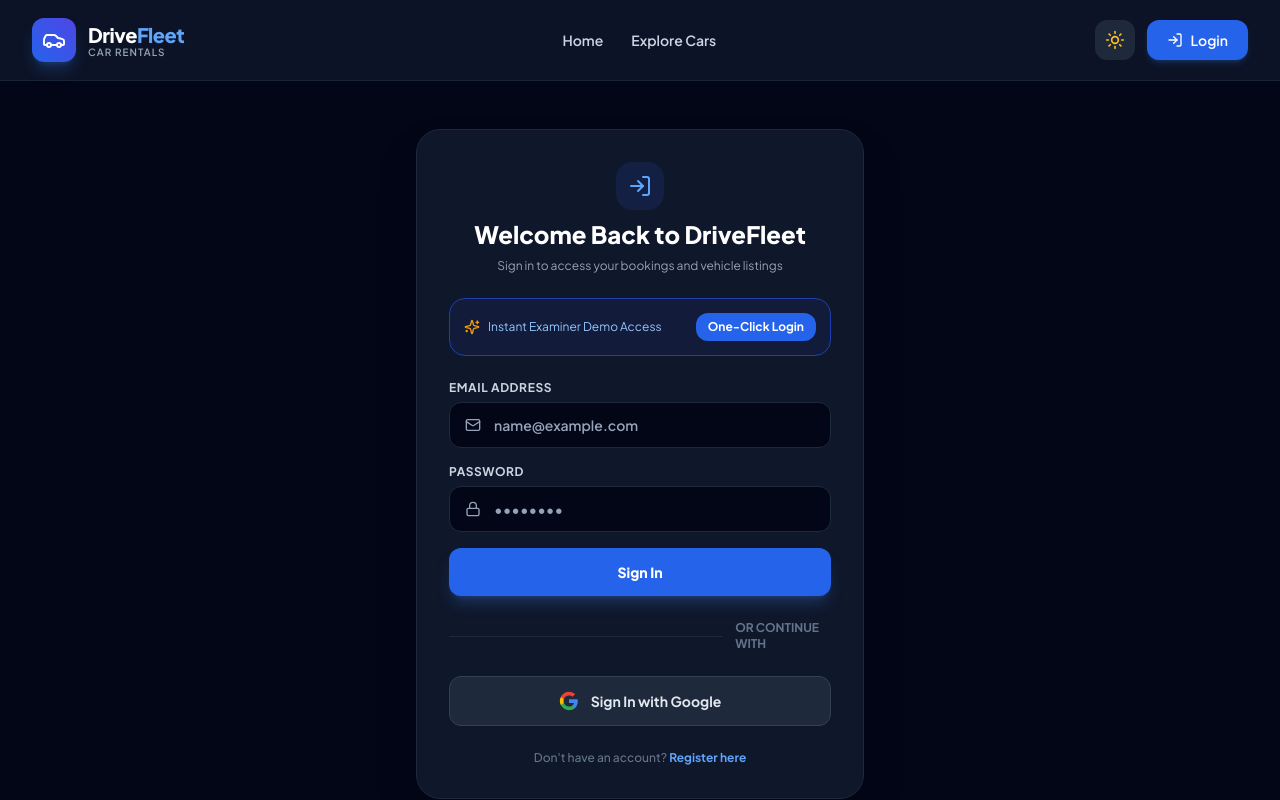
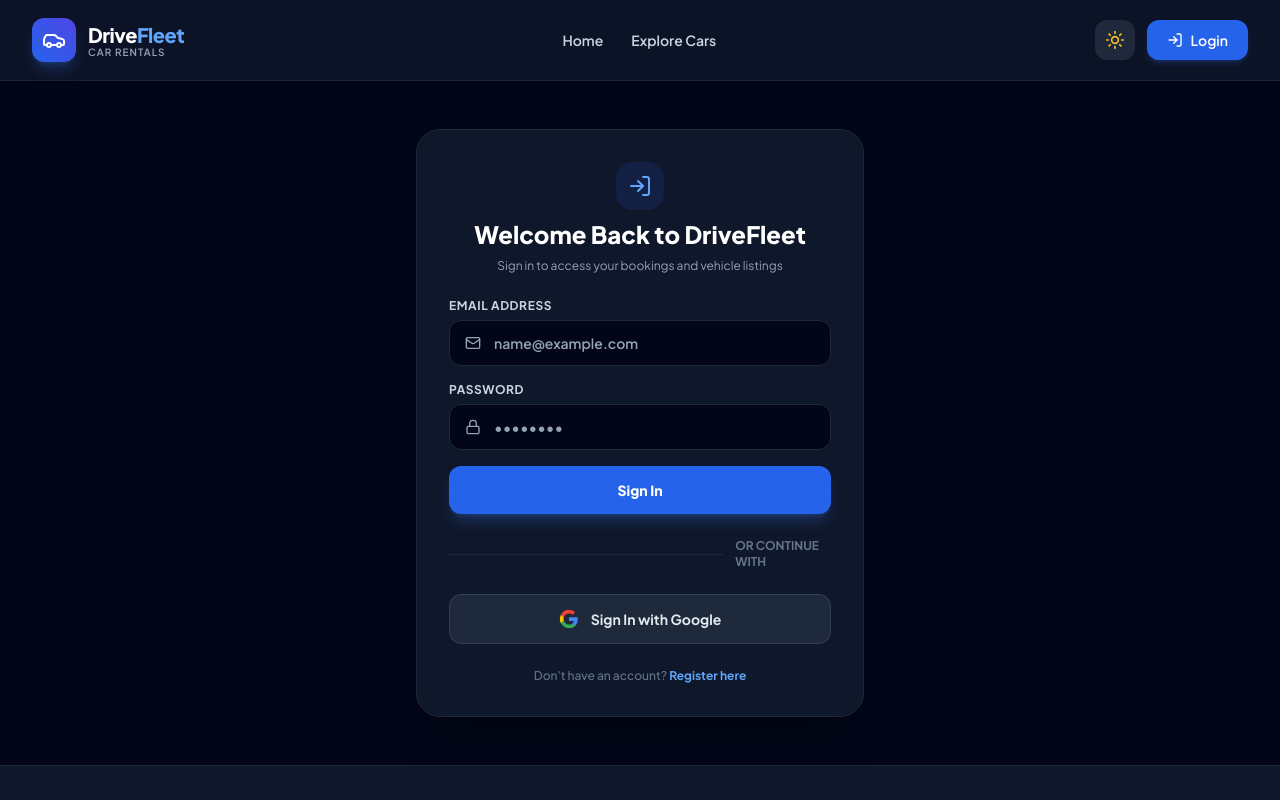
Before and after one commit to ibtee12/DriveFleet-client, a React (Vite) app: page /login in a window 1280 px wide. Shown: the top 800 px of the page. Built offline with nearby package versions, Linux system fonts and the light colour scheme; no server answers.

Commit message:
fix: remove demo login banner and parse firebase error codes into friendly user messages

```diff
--- a/src/pages/Login.jsx
+++ b/src/pages/Login.jsx
@@ -14,6 +14,17 @@
   const location = useLocation();
   const from = location.state?.from?.pathname || '/';
 
+  const parseFirebaseError = (err) => {
+    const code = err?.code || '';
+    if (code.includes('invalid-credential') || code.includes('user-not-found') || code.includes('wrong-password')) {
+      return 'Invalid email or password. If you do not have an account yet, please click Register below to create one!';
+    }
+    if (code.includes('too-many-requests')) {
+      return 'Too many failed attempts. Please wait a moment and try again.';
+    }
+    return err?.message?.replace('Firebase: ', '') || 'Login failed. Please check credentials.';
+  };
+
   const handleLogin = async (e) => {
     e.preventDefault();
     setIsSubmitting(true);
@@ -24,7 +35,7 @@
       navigate(from, { replace: true });
     } catch (error) {
       console.error('Login error:', error);
-      toast.error(error.message || 'Login failed. Please check credentials.');
+      toast.error(parseFirebaseError(error));
     } finally {
       setIsSubmitting(false);
     }
@@ -37,21 +48,8 @@
       navigate(from, { replace: true });
     } catch (error) {
       console.error('Google login error:', error);
-      toast.error(error.message || 'Google Sign-In failed.');
+      toast.error(parseFirebaseError(error));
     }
-  };
-
-  // Demo Login Quick-Fill
-  const handleQuickDemoLogin = () => {
-    const demoUser = {
-      uid: 'demo-user-12345',
-      email: 'demo@drivefleet.com',
-      displayName: 'DriveFleet Member',
-      photoURL: 'https://images.unsplash.com/photo-1534528741775-53994a69daeb?auto=format&fit=crop&w=200&q=80'
-    };
-    setDemoUser(demoUser);
-    toast.success('Signed in with Demo Account!');
-    navigate(from, { replace: true });
   };
 
   return (
@@ -69,21 +67,6 @@
           <p className="text-xs text-slate-500 dark:text-slate-400">
             Sign in to access your bookings and vehicle listings
           </p>
-        </div>
-
-        {/* Quick Demo Credentials Banner */}
-        <div className="p-3.5 rounded-2xl bg-blue-50 dark:bg-blue-950/40 border border-blue-200/60 dark:border-blue-800 flex items-center justify-between text-xs">
-          <div className="flex items-center space-x-2 text-blue-700 dark:text-blue-300">
-            <Sparkles className="w-4 h-4 text-amber-500 shrink-0" />
-            <span>Instant Examiner Demo Access</span>
-          </div>
-          <button
-            onClick={handleQuickDemoLogin}
-            type="button"
-            className="px-3 py-1.5 rounded-xl bg-blue-600 hover:bg-blue-700 text-white font-bold text-xs transition-colors"
-          >
-            One-Click Login
-          </button>
         </div>
 
         {/* Login Form */}
--- a/src/pages/Register.jsx
+++ b/src/pages/Register.jsx
@@ -36,6 +36,20 @@
     setPasswordError(validatePassword(val));
   };
 
+  const parseRegError = (err) => {
+    const code = err?.code || '';
+    if (code.includes('email-already-in-use')) {
+      return 'This email is already registered! Please click Login instead.';
+    }
+    if (code.includes('invalid-email')) {
+      return 'Please enter a valid email address.';
+    }
+    if (code.includes('weak-password')) {
+      return 'Password is too weak. Please include uppercase, lowercase & 6+ chars.';
+    }
+    return err?.message?.replace('Firebase: ', '') || 'Registration failed.';
+  };
+
   const handleRegister = async (e) => {
     e.preventDefault();
     const errorMsg = validatePassword(password);
@@ -53,7 +67,7 @@
       navigate('/login');
     } catch (error) {
       console.error('Registration Error:', error);
-      toast.error(error.message || 'Registration failed.');
+      toast.error(parseRegError(error));
     } finally {
       setIsSubmitting(false);
     }
@@ -66,7 +80,7 @@
       navigate('/');
     } catch (error) {
       console.error('Google Sign-in Error:', error);
-      toast.error(error.message || 'Google authentication failed');
+      toast.error(parseRegError(error));
     }
   };
 
```
